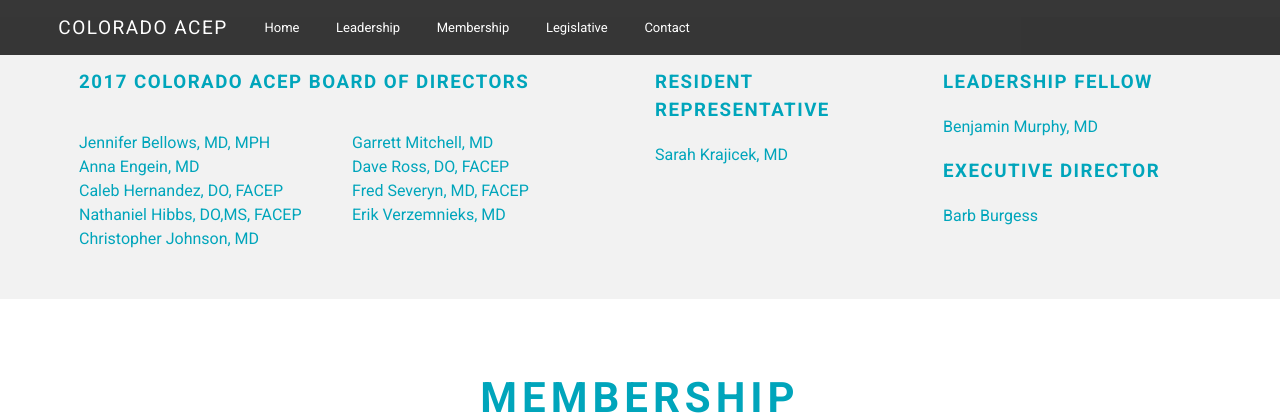
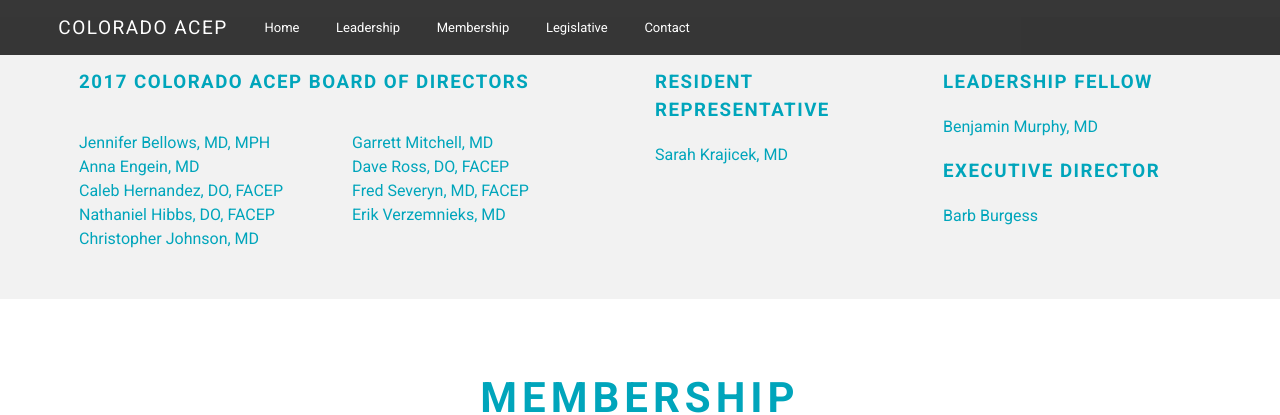
Before and after one commit to pebutler3/coacep, a Jekyll site: the page built from index.html, in a window 1280 px wide and 900 px high, scrolled down 1992 px. Shown: the top 415 px of the window. Built offline with Jekyll 4.4.1, drawn with Linux system fonts in a browser that asks for light colours.

Commit message:
title adjustment on single board member

```diff
--- a/_includes/sub-leadership.html
+++ b/_includes/sub-leadership.html
@@ -6,7 +6,7 @@
          <li>Jennifer Bellows, MD, MPH</li>
          <li>Anna Engein, MD</li>
          <li>Caleb Hernandez, DO, FACEP</li>
-         <li>Nathaniel Hibbs, DO,MS, FACEP</li>
+         <li>Nathaniel Hibbs, DO, FACEP</li>
          <li>Christopher Johnson, MD</li>
          </ul>
          <ul>
```
